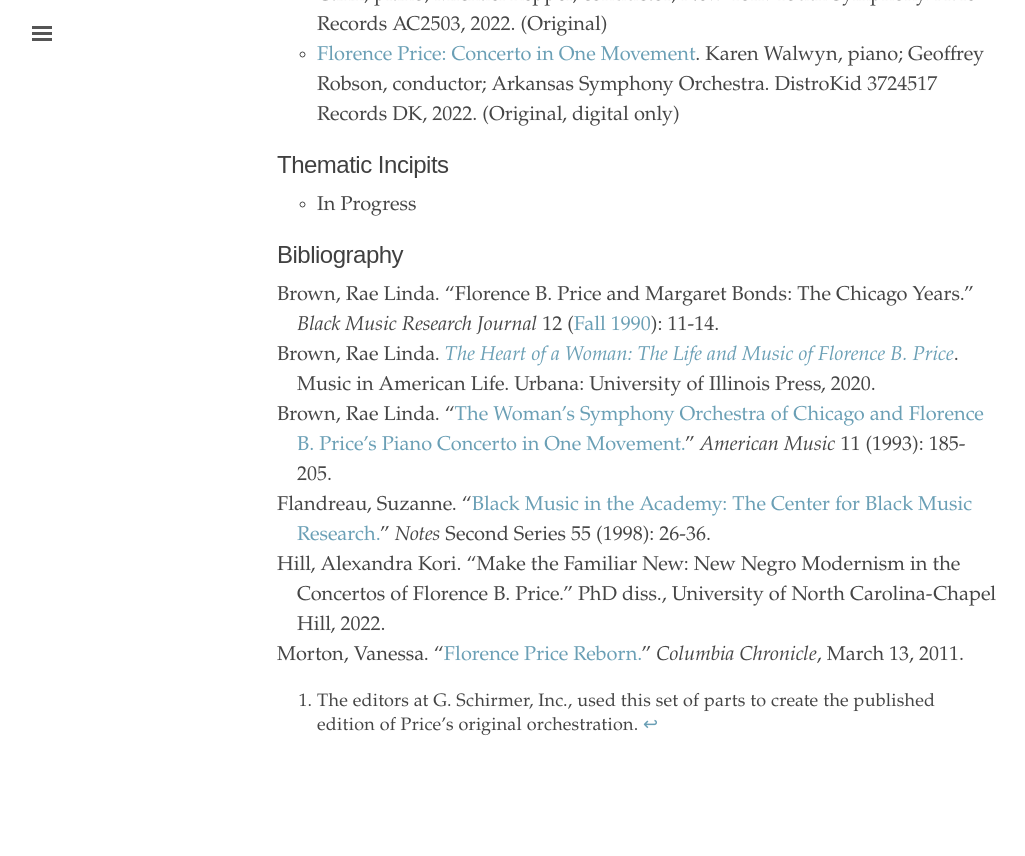
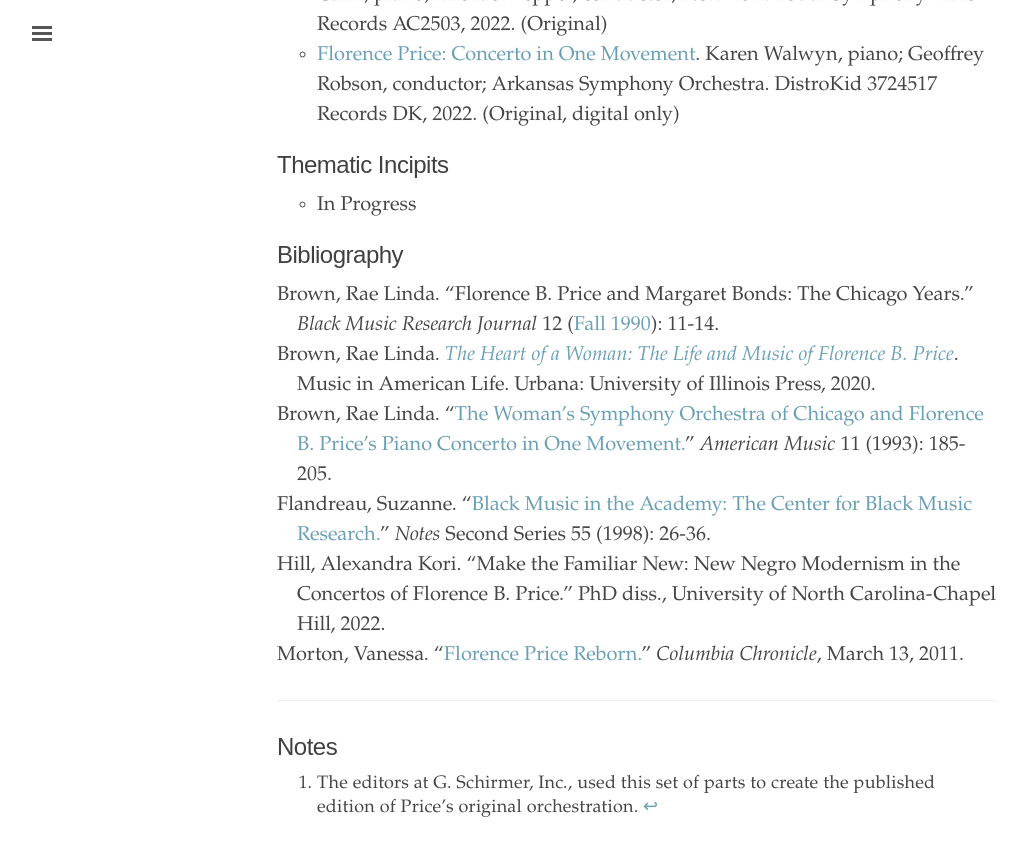
Before and after one commit to dwshadle/florence-price-catalog, a Jekyll site: the page built from _texts/price-piano_concerto_no1.md, in a window 1280 px wide and 900 px high, scrolled down 1642 px. Shown: the top 856 px of the window, without its empty margins (3-1028 px from the left). Built offline with Jekyll 4.4.1, drawn with Linux system fonts in a browser that asks for light colours; before the commit the page ends 2460 px from its top, so only the background shows below that.

Commit message:
Update price-piano_concerto_no1.md

```diff
--- a/_texts/price-piano_concerto_no1.md
+++ b/_texts/price-piano_concerto_no1.md
@@ -58,4 +58,8 @@ permalink: /price-piano-concerto-no1/
 6. Morton, Vanessa. "<a href="https://columbiachronicle.com/0b41149d-8896-57bd-9211-bb890e440613" target="_blank">Florence Price Reborn.</a>" *Columbia Chronicle*, March 13, 2011.
 {:.bibliography}
 
+---
+
+## Notes
+
 [^fn1]: The editors at G. Schirmer, Inc., used this set of parts to create the published edition of Price's original orchestration.
```
